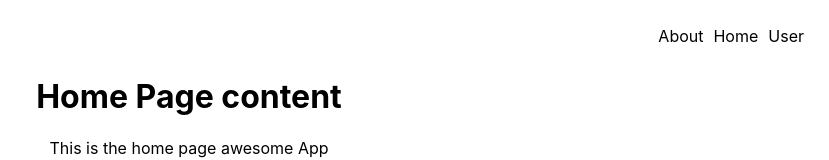
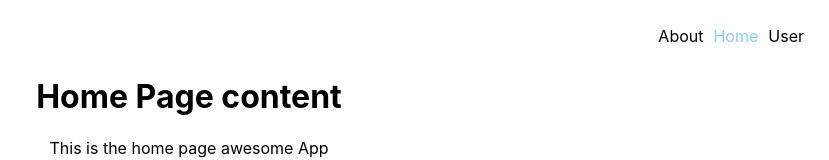
Before and after one commit to pushkar201851095/ReactRouter, a React (Create React App) app: page / in a window 1280 px wide. Shown: the top 160 px of the page, without its empty margins (451-1280 px from the left). Built offline with nearby package versions, Linux system fonts and the light colour scheme.

Commit message:
commit on 20 Oct

```diff
--- a/src/App.css
+++ b/src/App.css
@@ -10,6 +10,9 @@
 .navbar {
   text-align: right;
   padding-right: 20px;
+}
+.navbar .active{
+  color: skyblue;
 }
 .nav-bar-link{
   color: black;
```
